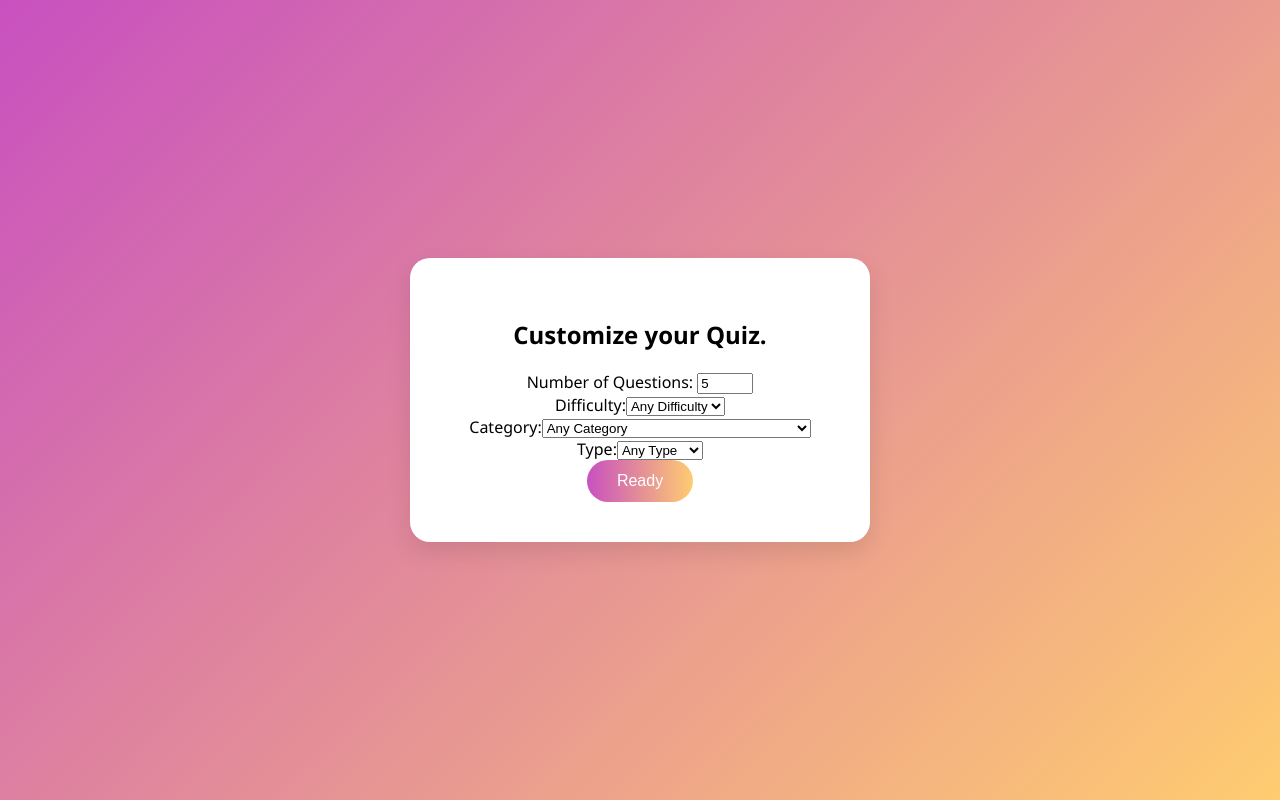
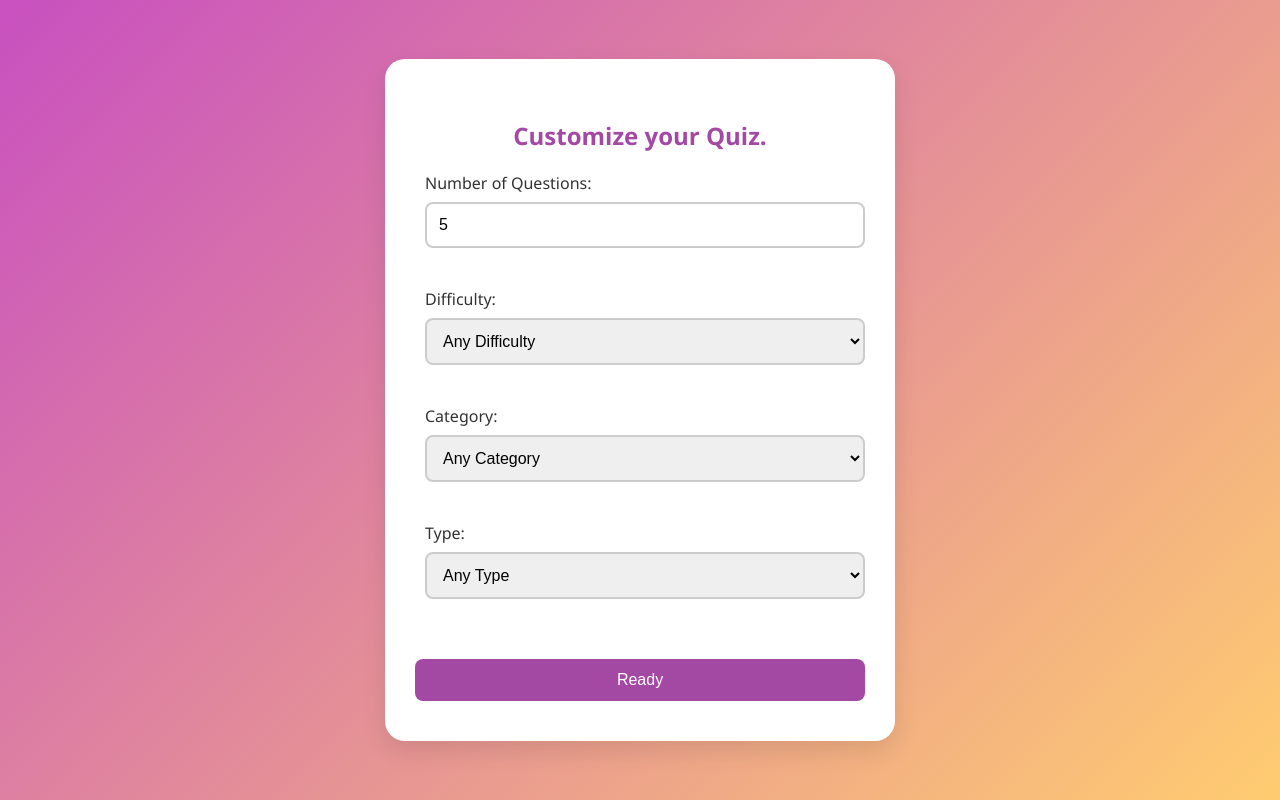
Before and after one commit to AryanRaj1330/React-Project-1, a React (Vite) app: page / in a window 1280 px wide. Built offline with nearby package versions, Linux system fonts and the light colour scheme.

Commit message:
fixed minor issues

```diff
--- a/src/components/quiz/quiz.css
+++ b/src/components/quiz/quiz.css
@@ -32,102 +32,145 @@ body{
    */
 
    body {
-    margin: 0;
-    padding: 0;
-    height: 100vh;
-    font-family: 'Segoe UI', Tahoma, Geneva, Verdana, sans-serif;
-    background: linear-gradient(135deg, #c850c0, #ffcc70);
-    display: flex;
-    justify-content: center;
-    align-items: center;
+    margin:0;
+    padding:0;
+    height:100vh;
+    font-family:'Segoe UI', Tahoma, Geneva, Verdana, sans-serif;
+    background:linear-gradient(135deg, #c850c0, #ffcc70);
+    display:flex;
+    justify-content:center;
+    align-items:center;
 }
 
-  .options{
-    padding:10px;
-    border:1px solid #ccc;
-    margin:5px;
-    cursor:pointer;
-    border-radius:5px;
-    transition:0.3s ease;
+#container {
+    background:white;
+    padding:40px 30px;
+    border-radius:20px;
+    width:450px;
+    box-shadow:0 10px 25px rgba(0, 0, 0, 0.1);
+    text-align:center;
+    display:flex;
+    flex-direction:column;
+    justify-content:center;
+    align-items:center;
 }
 
-  .options:hover{
+h2{
+    font-size:24px;
+    color:#a349a4;
+    margin-bottom:20px;
+}
+
+form{
+    width:100%;
+}
+
+label{
+    font-size:16px;
+    color:#333;
+    display:block;
+    margin-bottom:10px;
+    text-align:left;
+    margin-left:10px;
+}
+
+input[type="number"],
+select{
+    width:100%;
+    padding:12px;
+    margin:8px 0;
+    border:2px solid #ccc;
+    border-radius:8px;
+    box-sizing:border-box;
+    font-size:16px;
+}
+
+input[type="number"]:focus,
+select:focus{
+    border-color:#a349a4;
+    outline:none;
+}
+
+button{
+    padding:12px 24px;
+    background-color:#a349a4;
+    color:white;
+    font-size:16px;
+    border:none;
+    border-radius:8px;
+    cursor:pointer;
+    transition:background-color 0.3s ease;
+    width:100%;
+    margin-top:20px;
+}
+
+button:hover{
+    background-color:#9c2f9e;
+}
+
+button:disabled{
+    background-color:#ccc;
+    cursor:not-allowed;
+}
+
+select, input{
+    border-radius:8px;
+}
+
+form div{
+    margin-bottom:20px;
+}
+
+#option-container{
+    margin-top:20px;
+    width:100%;
+}
+
+#option-container ul{
+    padding:0;
+    list-style-type:none;
+    display:flex;
+    flex-direction:column;
+    gap:10px;
+}
+
+#option-container li{
+    padding:12px;
+    border:2px solid #ccc;
+    border-radius:8px;
+    cursor:pointer;
+    transition:all 0.3s ease;
+    background-color:white;
+    text-align:left;
+    font-size:16px;
+    width:100%;
+    box-sizing:border-box;
+}
+
+#option-container li:hover{
     background-color:#f0f0f0;
 }
 
-  .options.correct{
-    background-color:#b6fcb6; /* light green */
-    border-color:#4caf50;
-    color:black;
+#option-container li.correct{
+    background-color:#4CAF50;
+    color:white;
+    border-color:#4CAF50;
 }
 
-  .options.incorrect{
-    background-color:#fcb6b6; /* light red */
+#option-container li.incorrect{
+    background-color:#f44336;
+    color:white;
     border-color:#f44336;
-    color:black;
 }
 
-
-  #container {
-    background: white;
-    padding: 40px 30px;
-    border-radius: 20px;
-    width: 400px;
-    box-shadow: 0 10px 25px rgba(0, 0, 0, 0.1);
-    text-align: center;
+#option-container li.selected{
+    background-color:#ddd;
 }
 
-  #container > div:first-child {
-    font-size: 22px;
-    font-weight: bold;
-    color: #a349a4;
-    margin-bottom: 10px;
+#option-container li.selected.correct{
+    background-color:#4CAF50;
 }
 
-  #question h2 {
-    font-size: 20px;
-    color: #333;
-    margin-bottom: 25px;
-    text-align:left;
+#option-container li.selected.incorrect{
+    background-color:#f44336;
 }
-
-  #option-container ul {
-    list-style: none;
-    padding: 0;
-    margin-bottom: 30px;
-  }
-
-  #track{
-    text-align:left;
-  }
-
-  .options {
-    background-color: #f9f2fd;
-    padding: 12px 16px;
-    margin: 10px 0;
-    border-radius: 12px;
-    border: 2px solid transparent;
-    cursor: pointer;
-    transition: all 0.3s ease;
-    text-align:left;
-  }
-
-  .options:hover {
-    border-color: #d494f3;
-    background-color: #fce9ff;
-  }
-
-  button {
-    background: linear-gradient(to right, #c850c0, #ffcc70);
-    color: white;
-    border: none;
-    padding: 12px 30px;
-    border-radius: 25px;
-    font-size: 16px;
-    cursor: pointer;
-    transition: transform 0.2s ease;
-  }
-
-  button:hover {
-    transform: scale(1.05);
-  }
--- a/src/components/quiz/quiz.jsx
+++ b/src/components/quiz/quiz.jsx
@@ -15,6 +15,7 @@ const Quiz=()=>{
     const[isCorrect,setIsCorrect]= useState(null)
     const[score,setScore]= useState(0)
     const[quizCompleted,setQuizCompleted]= useState(false)
+    const[shuffledState,setShuffledState]= useState([])
 
     useEffect(()=>{
         if(!setting) return
@@ -39,6 +40,13 @@ const Quiz=()=>{
 
         quizData()
     },[setting])
+
+    useEffect(()=>{
+      if(questions.length>0){
+        const options=[...questions[questionIndex].incorrect_answers,questions[questionIndex].correct_answer]
+        setShuffledState(options.sort(()=>Math.random()-0.5))
+      }
+    },[questionIndex,questions])
 
     const optionSelected=(option)=>{
         setSelectedOption(option)
@@ -193,16 +201,14 @@ const Quiz=()=>{
           </div>
       <div id="option-container">
         <ul>
-              {[...questions[questionIndex].incorrect_answers, questions[questionIndex].correct_answer]
-                .sort(() => Math.random() - 0.5)
-                .map((option, idx) => {
-                  let className = "options";
-                  if (selectedOption) {
-                    if (option === selectedOption) {
-                      className +=
-                        option === questions[questionIndex].correct_answer
-                          ? " correct"
-                          : " incorrect";
+        {shuffledState.map((option,idx)=>{
+          let className="options"
+          if(selectedOption){
+            if(option===questions[questionIndex].correct_answer){
+            className+=" correct"
+          }
+          else if(option===selectedOption){
+            className+=" incorrect"
           }
         }
         return (
@@ -210,7 +216,7 @@ const Quiz=()=>{
             key={idx}
             className={className}
             dangerouslySetInnerHTML={{ __html: option }}
-                      onClick={() => optionSelected(option)}
+            onClick={() => !selectedOption&&optionSelected(option)}
           />
         );
       })}
```
Lines whose indentation alone changed are shown as unchanged.
